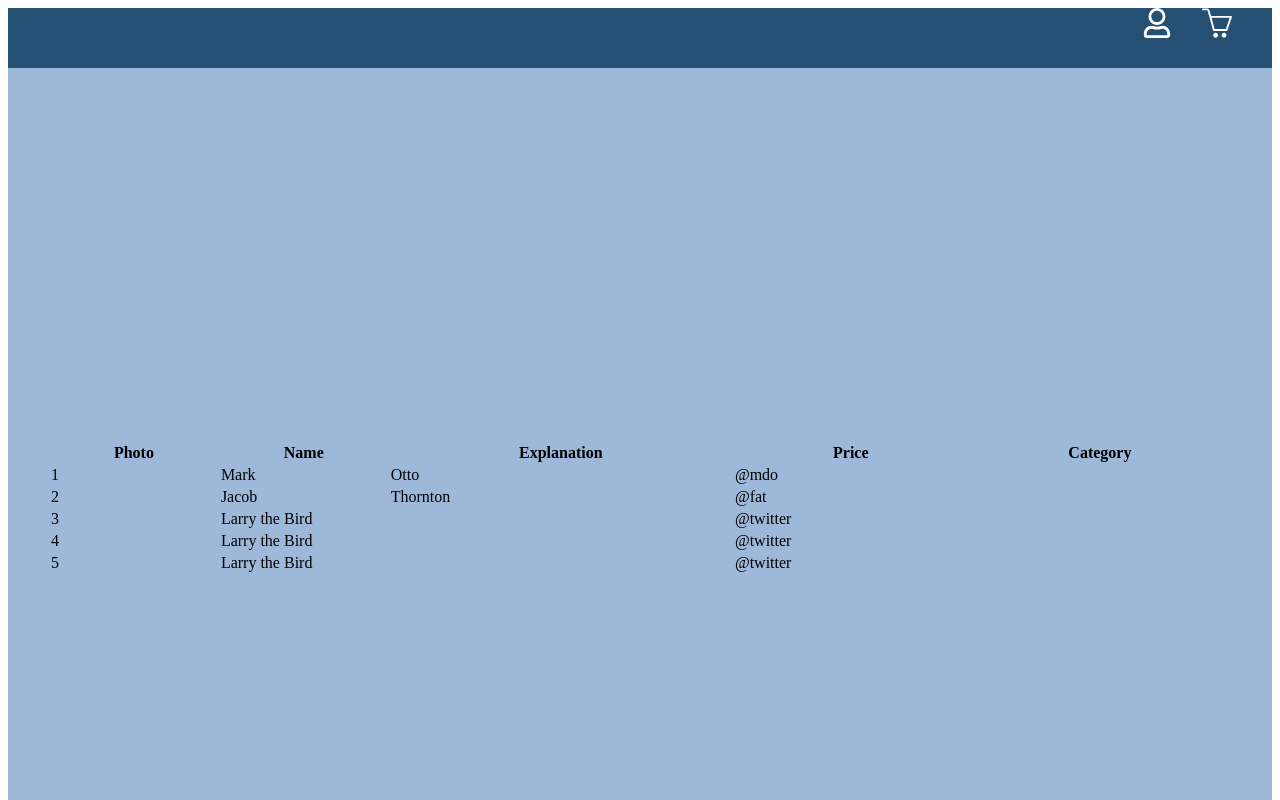
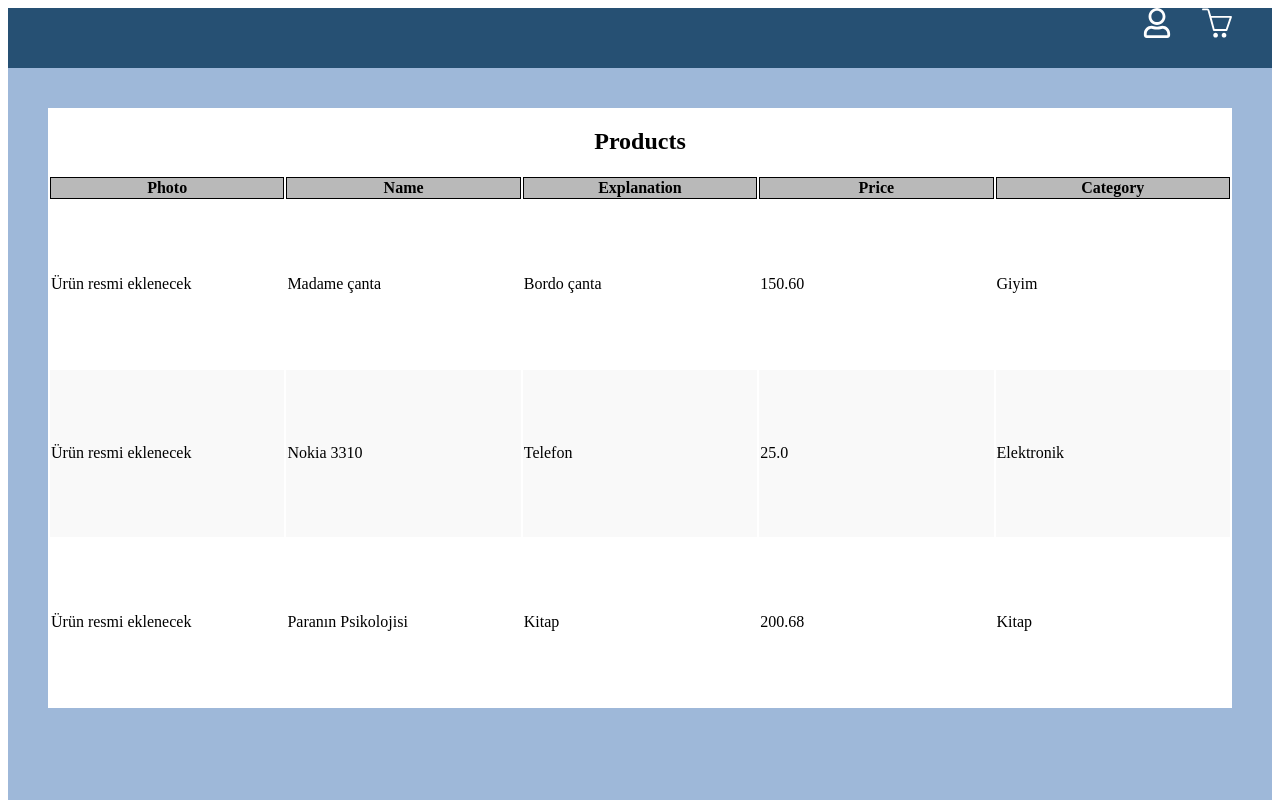
Before and after one commit to GoktugYmsk/pinsoft-shopping-challange, a Next.js app: page /adminPage in a window 1280 px wide. Shown: the top 800 px of the page. Built offline with nearby package versions, Linux system fonts and the light colour scheme.

Commit message:
admin page and tables are deisgned

```diff
--- a/src/app/components/header/index.tsx
+++ b/src/app/components/header/index.tsx
@@ -24,7 +24,7 @@ function Header() {
     }, []);
 
     const handleLogoutClick = () => {
-        router.push('/');
+        router.push('/main');
     };
 
     const isLoggedIn = islogin === 'true';
@@ -38,9 +38,9 @@ function Header() {
                     <div className="container-header__navbar__icons">
                         <FaRegUser className="container-header__navbar__icons__left" />
                         <SlBasket onClick={() => dispatch(setBasket(true))} className="container-header__navbar__icons__right" />
-                        {isLoggedIn && (
+                        {isLoggedIn &&
                             <FiLogOut className="container-header__navbar__icons__logout" onClick={handleLogoutClick} />
-                        )}
+                        }
                     </div>
                 </Navbar>
             </div>
--- a/src/pages/adminPage.tsx
+++ b/src/pages/adminPage.tsx
@@ -12,10 +12,9 @@ const AdminPage: React.FC = () => {
             <Provider store={store}>
                 <Header />
             </Provider>
-
             <div className='container-adminPage'>
-
                 <div className='container-adminPage__tableBox'>
+                    <h2>Products</h2>
                     <Table className='container-adminPage__tableBox__box' striped bordered hover>
                         <thead>
                             <tr>
@@ -28,32 +27,38 @@ const AdminPage: React.FC = () => {
                         </thead>
                         <tbody>
                             <tr>
-                                <td>1</td>
-                                <td>Mark</td>
-                                <td>Otto</td>
-                                <td>@mdo</td>
+                                <td>Ürün resmi eklenecek</td>
+                                <td>Madame çanta</td>
+                                <td>Bordo çanta</td>
+                                <td>150.60</td>
+                                <td>Giyim</td>
                             </tr>
                             <tr>
-                                <td>2</td>
-                                <td>Jacob</td>
-                                <td>Thornton</td>
-                                <td>@fat</td>
+                                <td>Ürün resmi eklenecek</td>
+                                <td>Nokia 3310</td>
+                                <td>Telefon</td>
+                                <td>25.0</td>
+                                <td>Elektronik</td>
                             </tr>
                             <tr>
-                                <td>3</td>
+                                <td>Ürün resmi eklenecek</td>
+                                <td >Paranın Psikolojisi</td>
+                                <td>Kitap</td>
+                                <td>200.68</td>
+                                <td>Kitap</td>
+                            </tr>
+                            {/* <tr>
+                                <td>Ürün resmi eklenecek</td>
                                 <td colSpan={2}>Larry the Bird</td>
                                 <td>@twitter</td>
+                                <td>Giyim</td>
                             </tr>
                             <tr>
-                                <td>4</td>
+                                <td>Ürün resmi eklenecek</td>
                                 <td colSpan={2}>Larry the Bird</td>
                                 <td>@twitter</td>
-                            </tr>
-                            <tr>
-                                <td>5</td>
-                                <td colSpan={2}>Larry the Bird</td>
-                                <td>@twitter</td>
-                            </tr>
+                                <td>Giyim</td>
+                            </tr> */}
                         </tbody>
                     </Table>
                 </div>
--- a/src/pages/adminPage/index.scss
+++ b/src/pages/adminPage/index.scss
@@ -1,21 +1,43 @@
 .container-adminPage {
     display: flex;
     flex-direction: column;
-    height: 100vh !important;
+    height: 100vh;
     background: #9EB8D9;
-    overflow: hidden !important;
     padding: 40px;
 
     .container-adminPage__tableBox {
         display: flex;
         align-items: center;
         justify-content: center;
-        // background: #FFFFFF;
-        width: 100%;
-        height: 100%;
+        flex-direction: column;
+        background: #FFFFFF;
+        height: 600px;
+
 
         .container-adminPage__tableBox__box {
+            height: 600px;
             width: 100%;
+
+            .td,
+            th,
+            tr {
+                border: 1px solid black;
+                width: 200px;
+            }
+
+            tr {
+                td {
+                    height: 50px !important;
+                }
+            }
+
+            th {
+                background: #B9B9B9;
+            }
+
+            tr:nth-child(even) {
+                background-color: #f9f9f9;
+            }
         }
     }
 }
--- a/src/pages/login/index.scss
+++ b/src/pages/login/index.scss
@@ -1,6 +1,8 @@
 .container-login {
     display: flex;
     flex-direction: column;
+    background: #9EB8D9;
+    height: 100vh;
 
     .container-login__box {
         display: flex;
@@ -27,6 +29,7 @@
             background: #265073;
             color: white;
             border-style: none;
+            cursor: pointer;
         }
 
         input {
```
Also changed, not shown: src/app/components/content/index.scss (+11 -0 lines), src/app/components/content/index.tsx (+9 -0 lines), src/app/page.tsx (+4 -7 lines), src/pages/login.tsx (renamed from src/pages/login/login.tsx, +11 -13 lines), src/pages/signin.tsx (+25 -8 lines).
